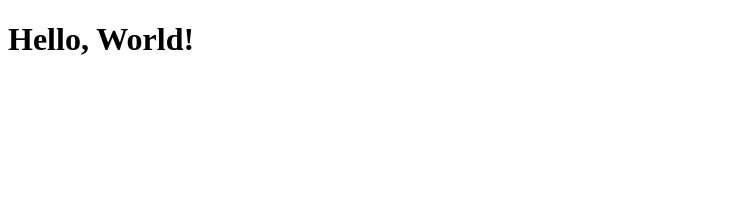
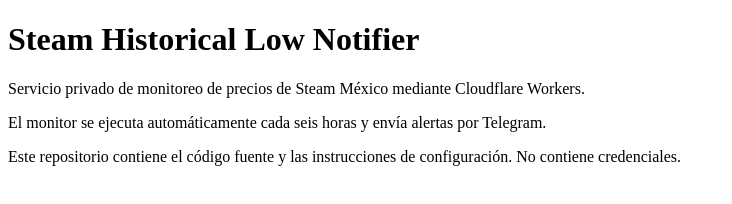
Before and after one commit to LuisMtz21/steam-historical-low, a website: page index.html in a window 1280 px wide. Shown: the whole page, without its empty margins (0-732 px from the left). Drawn offline with Linux system fonts and the light colour scheme.

Commit message:
Replace placeholder homepage

```diff
--- a/index.html
+++ b/index.html
@@ -1,11 +1,17 @@
 <!DOCTYPE html>
-<html lang="en">
+<html lang="es">
 <head>
-    <meta charset="UTF-8">
-    <meta name="viewport" content="width=device-width, initial-scale=1.0">
-    <title>Document</title>
+  <meta charset="UTF-8">
+  <meta name="viewport" content="width=device-width, initial-scale=1">
+  <meta name="robots" content="noindex">
+  <title>Steam Historical Low Notifier</title>
 </head>
 <body>
-    <h1>Hello, World!</h1>
+  <main>
+    <h1>Steam Historical Low Notifier</h1>
+    <p>Servicio privado de monitoreo de precios de Steam México mediante Cloudflare Workers.</p>
+    <p>El monitor se ejecuta automáticamente cada seis horas y envía alertas por Telegram.</p>
+    <p>Este repositorio contiene el código fuente y las instrucciones de configuración. No contiene credenciales.</p>
+  </main>
 </body>
 </html>
```
